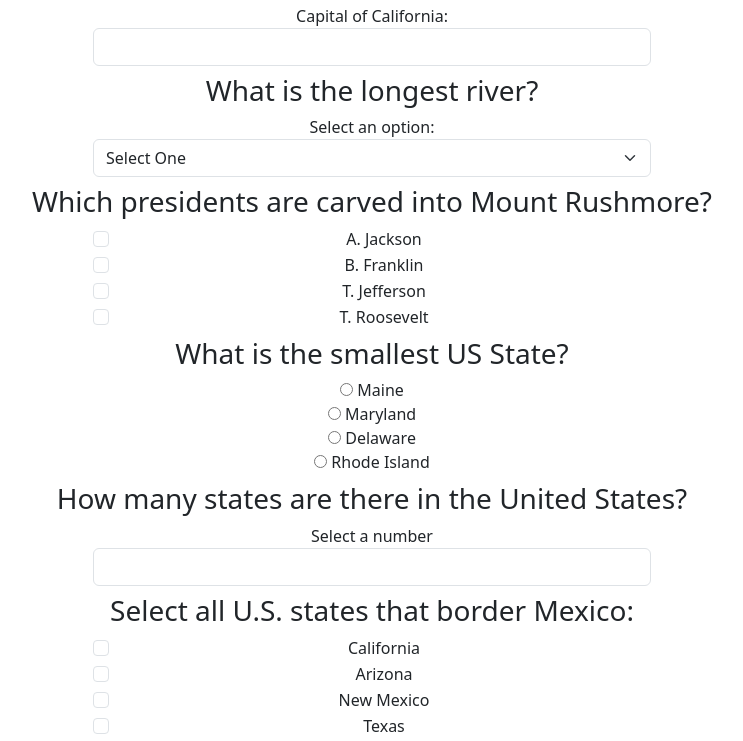
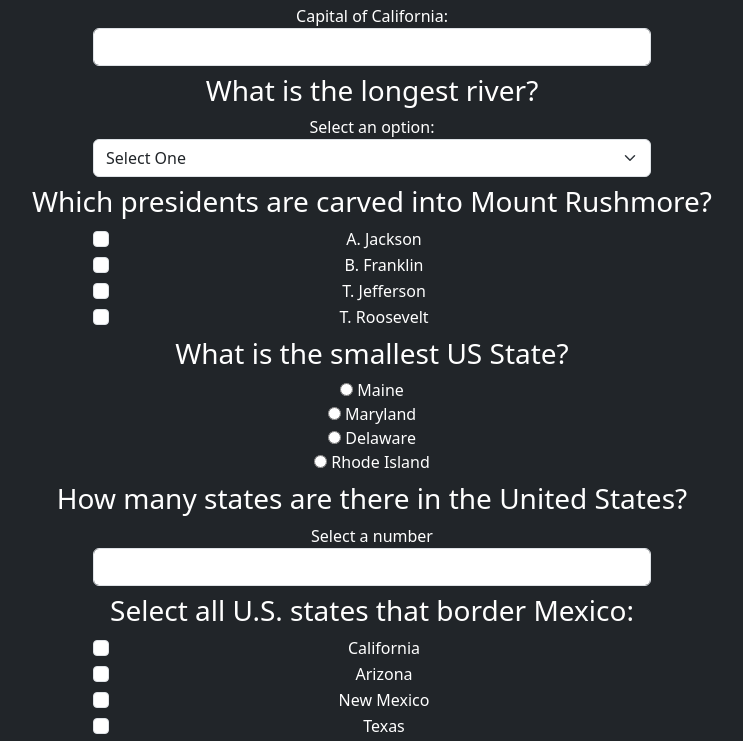
Before and after one commit to Nicfox77/geography_quiz, a website: page index.html in a window 1280 px wide. Shown: the part 134-875 px from the top of the page, without its empty margins (268-1011 px from the left). Drawn offline with nearby package versions, Linux system fonts and the light colour scheme.

Commit message:
changed styling

```diff
--- a/index.html
+++ b/index.html
@@ -7,7 +7,7 @@
           integrity="sha384-QWTKZyjpPEjISv5WaRU9OFeRpok6YctnYmDr5pNlyT2bRjXh0JMhjY6hW+ALEwIH" rel="stylesheet">
     <script src="https://cdn.jsdelivr.net/npm/underscore@1.13.2/underscore-umd-min.js"> </script>
 </head>
-<body class="text-center container">
+<body class="text-center container bg-dark text-white">
 <h1 class="my-4">US Geography Quiz</h1>
 
 <!-- Question 1 -->
```
